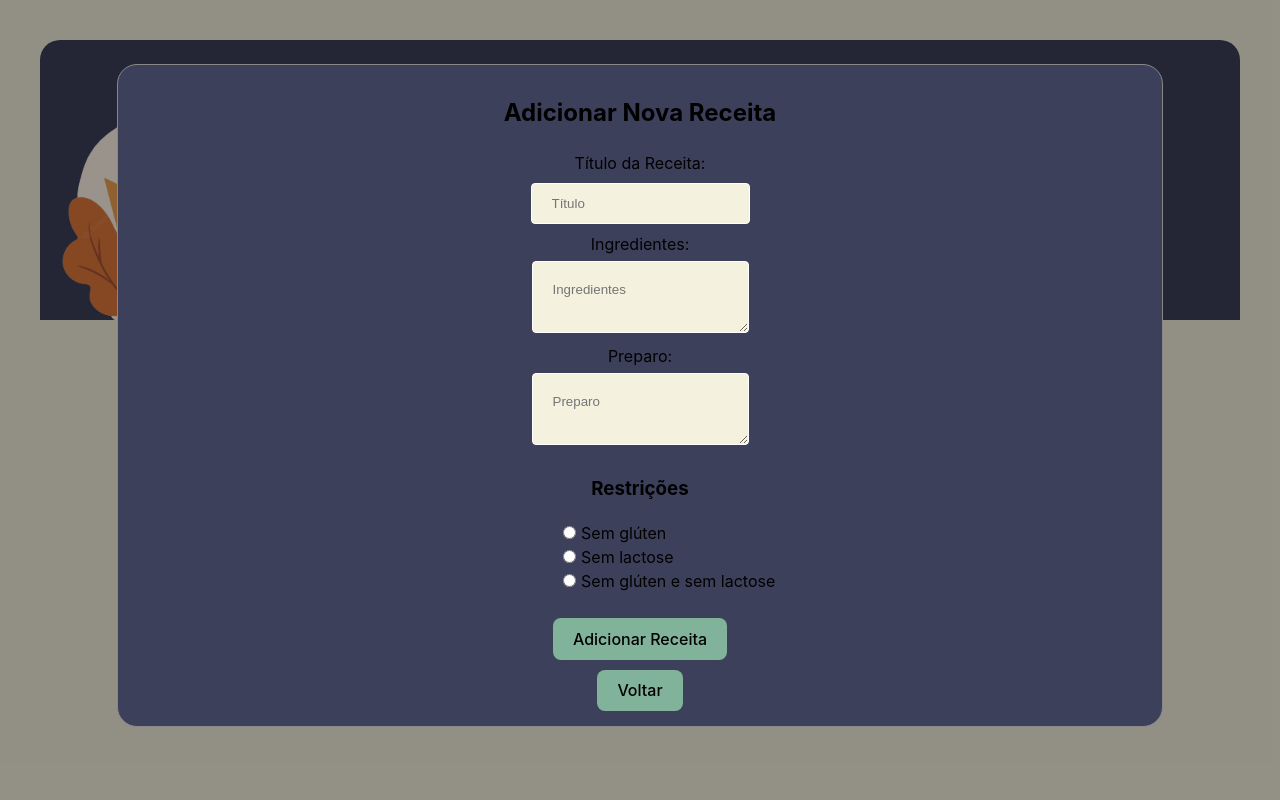
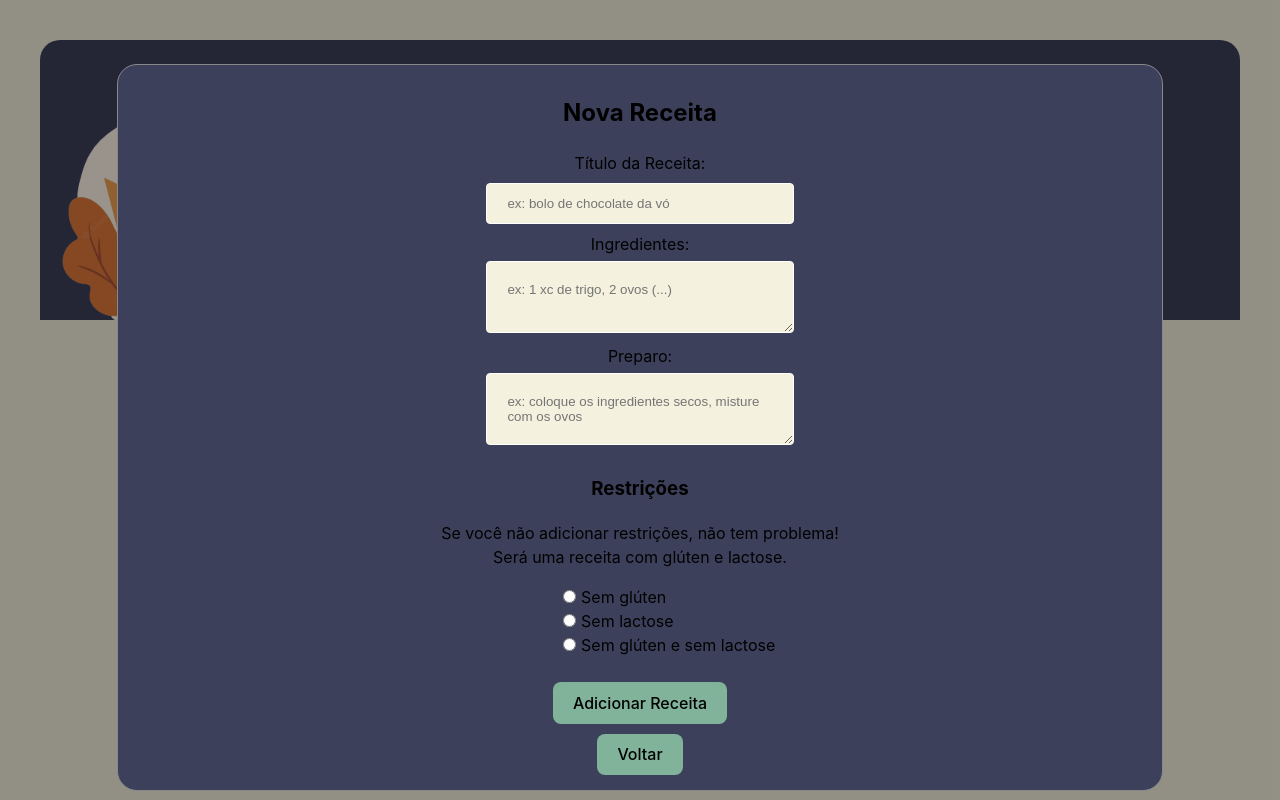
Before and after one commit to Riedel-Gabriela/LabFoods, a React (Vite) app in the folder LabReceitas/: page /create in a window 1280 px wide. Built offline with nearby package versions, Linux system fonts and the light colour scheme.

Commit message:
fix(LabFood): form layout

```diff
--- a/LabReceitas/src/components/organisms/ReceitaForm/ReceitaForm.css
+++ b/LabReceitas/src/components/organisms/ReceitaForm/ReceitaForm.css
@@ -22,6 +22,7 @@
 }
 
 input[type=text], textarea {
+    width: 30%;
     font-family: Arial;
     background-color: #F4F1DE;
     padding: 12px 20px;
--- a/LabReceitas/src/components/organisms/ReceitaForm/ReceitaForm.jsx
+++ b/LabReceitas/src/components/organisms/ReceitaForm/ReceitaForm.jsx
@@ -60,12 +60,12 @@ const ReceitaForm = () => {
     return (
         <div className="modal">
             <div className="modal-content">
-            <h2>Adicionar Nova Receita</h2>
+            <h2>Nova Receita</h2>
             <form onSubmit={handleSubmit}>
                 Título da Receita:<br />
                 <input
                     type="text"
-                    placeholder="Título"
+                    placeholder="ex: bolo de chocolate da vó"
                     value={formValues.title}
                     onChange={(e) =>
                         setFormValues({ ...formValues, title: e.target.value })
@@ -74,7 +74,7 @@ const ReceitaForm = () => {
                 <br />
                 Ingredientes:<br />
                 <textarea
-                    placeholder="Ingredientes"
+                    placeholder="ex: 1 xc de trigo, 2 ovos (...)"
                     value={formValues.content}
                     onChange={(e) =>
                         setFormValues({ ...formValues, content: e.target.value })
@@ -83,13 +83,14 @@ const ReceitaForm = () => {
                 <br />
                 Preparo:<br />
                 <textarea
-                    placeholder="Preparo"
+                    placeholder="ex: coloque os ingredientes secos, misture com os ovos"
                     value={formValues.prepare}
                     onChange={(e) =>
                         setFormValues({ ...formValues, prepare: e.target.value })
                     }
                 />
                 <h3>Restrições</h3>
+                <p>Se você não adicionar restrições, não tem problema!<br />Será uma receita com glúten e lactose.</p>
                 <div className="radio-buttons-form">
                 <input
                 type="radio"
```
